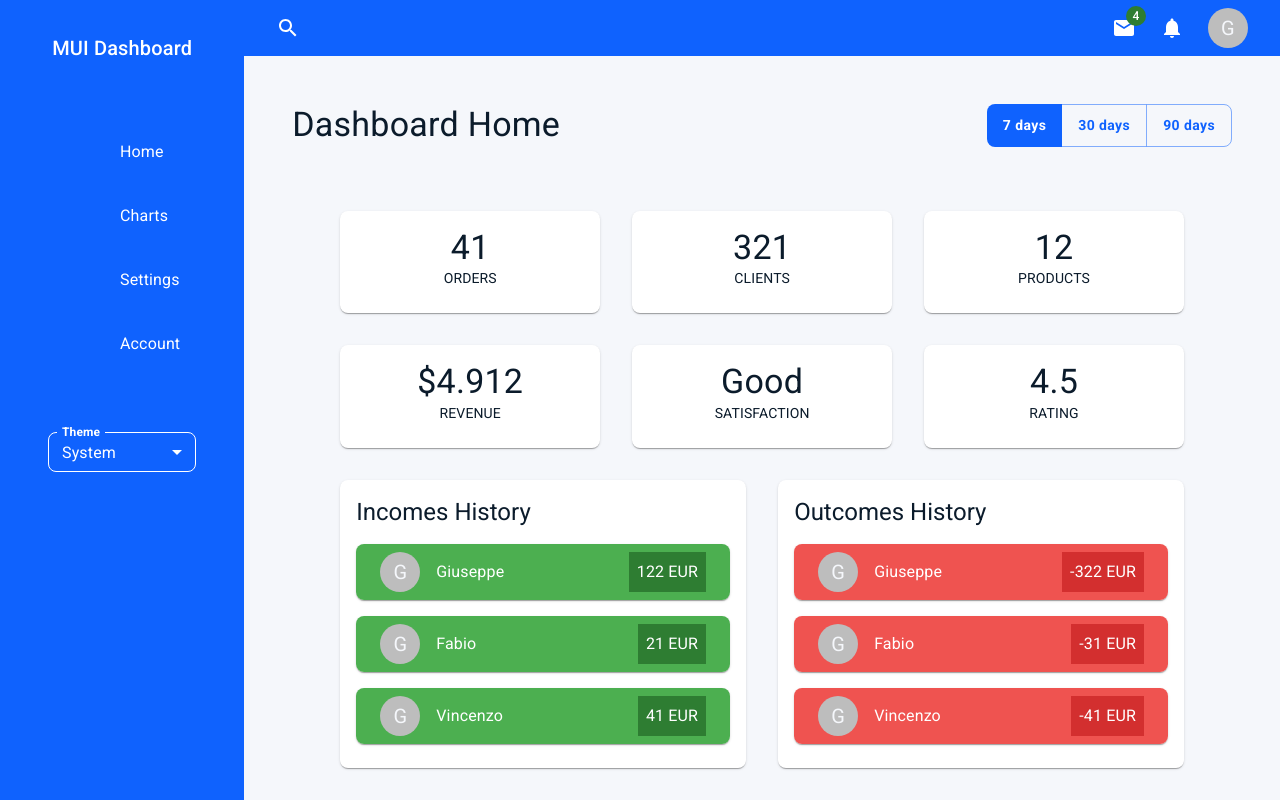
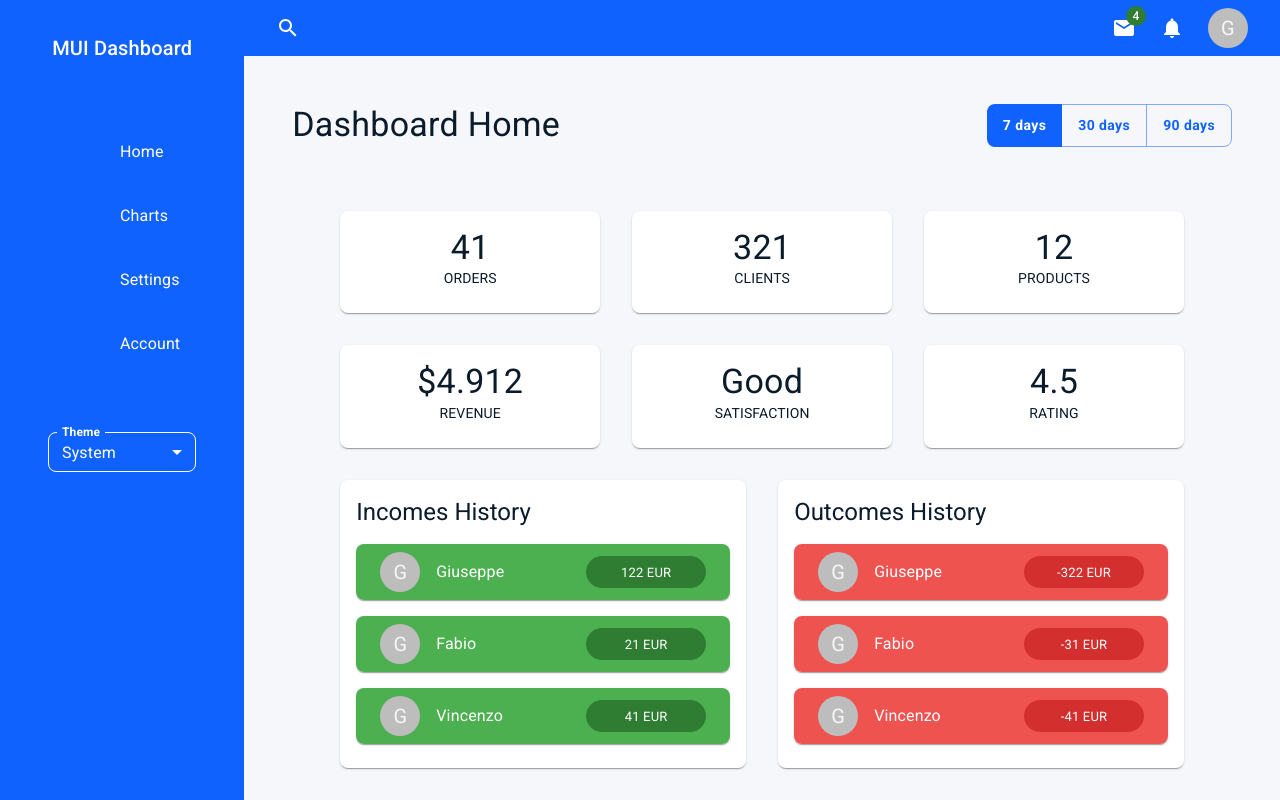
Before and after one commit to giuseppe2305/mui-dashboard, a React (Vite) app: page / in a window 1280 px wide. Built offline with nearby package versions, Linux system fonts and the light colour scheme; some icons are missing.

Commit message:
Improved transaction design by exporting Chip in it's own component, improving color contrast and fixed width.

```diff
--- a/src/components/TransactionCard.tsx
+++ b/src/components/TransactionCard.tsx
@@ -1,5 +1,6 @@
-import { Card, CardContent, Container, Avatar, Typography, Box } from "@mui/material";
+import { Card, CardContent, Container, Avatar, Typography } from "@mui/material";
 import type { TransactionData } from "../types/TransactionData";
+import { TransactionChip } from "./TransactionChip";
 
 function TransactionCard({ user, ammount }: TransactionData) {
   return (
@@ -14,7 +15,7 @@ function TransactionCard({ user, ammount }: TransactionData) {
         <Container sx={{ display: "flex", alignItems: "center", gap: 2 }}>
           <Avatar>G</Avatar>
           <Typography sx={{ flexGrow: 1 }}>{user}</Typography>
-          <Box sx={{ backgroundColor: `${ammount < 0 ? "error.main" : "success.main"}`, p: 1 }}>{ammount} EUR</Box>
+          <TransactionChip ammount={ammount} />
         </Container>
       </CardContent>
     </Card>
--- /dev/null
+++ b/src/components/TransactionChip.tsx
@@ -0,0 +1,21 @@
+import { Chip } from "@mui/material";
+
+interface Props {
+  ammount: number;
+}
+
+function TransactionChip({ ammount }: Props) {
+  return (
+    <Chip
+      sx={{
+        backgroundColor: `${ammount < 0 ? "error.main" : "success.main"}`,
+        color: `${ammount < 0 ? "error.contrastText" : "success.contrastText"}`,
+        p: 1,
+        minWidth: 120,
+      }}
+      label={`${ammount} EUR`}
+    />
+  );
+}
+
+export { TransactionChip };
```
